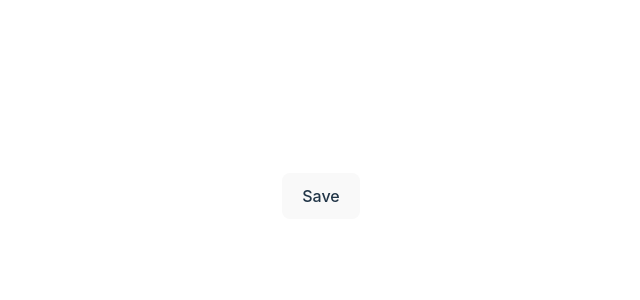
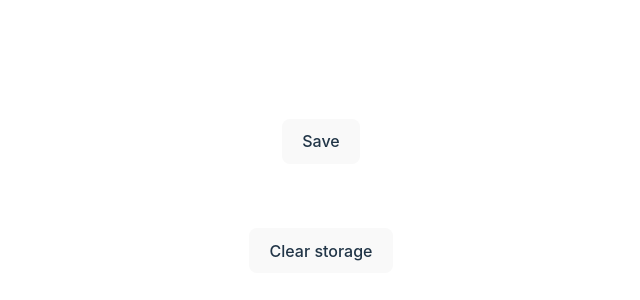
Before and after one commit to adamchehab/chrome_extention, a React (Vite) app: page / in a window 1280 px wide. Shown: the part 204-504 px from the top of the page, without its empty margins (319-959 px from the left). Built offline with nearby package versions, Linux system fonts and the light colour scheme.

Commit message:
Added: clear strorage button

```diff
--- a/src/App.tsx
+++ b/src/App.tsx
@@ -84,6 +84,16 @@ function Popup() {
 					Save
 				</button>
 			</div>
+			<div className="card">
+				<button
+					onClick={() => {
+						setData([]);
+						localStorage.removeItem("myData");
+					}}
+				>
+					Clear storage
+				</button>
+			</div>
 			{data}
 		</>
 	);
```
